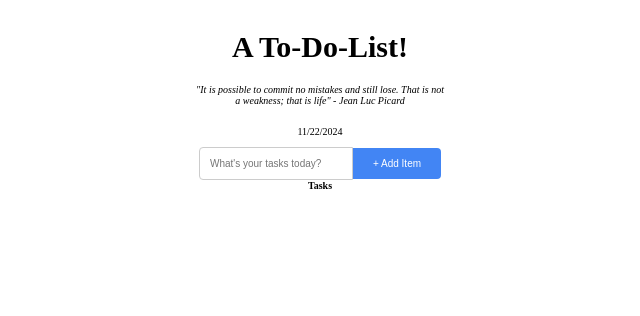
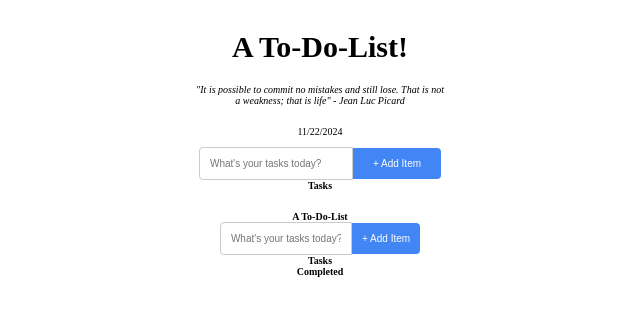
Before and after one commit to MukhriddinToshboyev/To-Do-List, a React (Vite) app: page / in a window 1280 px wide. Shown: the top 316 px of the page, without its empty margins (320-960 px from the left). Built offline with nearby package versions, Linux system fonts and the light colour scheme.

Commit message:
to-do-list jsx

```diff
--- /dev/null
+++ b/src/Taskbar/index.jsx
@@ -0,0 +1,182 @@
+import { useState } from "react";
+
+function Taskbar() {
+  const [tasks, setTasks] = useState([]);
+  const [taskInput, setTaskInput] = useState("");
+  const [editingTaskId, setEditingTaskId] = useState(null);
+
+  // Vazifa inputini yangilash
+  const handleInputChange = (e) => {
+    setTaskInput(e.target.value);
+  };
+
+  // Vazifa qo'shish
+  const handleAddTask = () => {
+    if (taskInput.trim()) {
+      const newTask = {
+        id: Date.now(),
+        text: taskInput,
+        completed: false,
+      };
+      setTasks([...tasks, newTask]);
+      setTaskInput("");
+    }
+  };
+
+  // Vazifani o'chirish
+  const handleDeleteTask = (id) => {
+    setTasks(tasks.filter((task) => task.id !== id));
+  };
+
+  // Vazifani tahrirlash
+  const handleEditTask = (id) => {
+    const taskToEdit = tasks.find((task) => task.id === id);
+    setTaskInput(taskToEdit.text);
+    setEditingTaskId(id);
+  };
+
+  // Vazifani yangilash
+  const handleUpdateTask = () => {
+    if (taskInput.trim()) {
+      setTasks(
+        tasks.map((task) =>
+          task.id === editingTaskId ? { ...task, text: taskInput } : task
+        )
+      );
+      setTaskInput("");
+      setEditingTaskId(null);
+    }
+  };
+
+  // Vazifani bajarilgan sifatida belgilash
+  const handleCompleteTask = (id) => {
+    setTasks(
+      tasks.map((task) =>
+        task.id === id ? { ...task, completed: !task.completed } : task
+      )
+    );
+  };
+
+  return (
+    <div style={{ padding: "20px", maxWidth: "500px", margin: "0 auto" }}>
+      <h1>A To-Do-List</h1>
+      <input
+        type="text"
+        value={taskInput}
+        onChange={handleInputChange}
+        placeholder="What's your tasks today?"
+        style={{
+          padding: "10px",
+          border: "1px solid #ccc",
+          borderRadius: "4px 0 0 4px",
+          outline: "none",
+          width: "calc(100% - 90px)",
+        }}
+      />
+      <button
+        onClick={editingTaskId ? handleUpdateTask : handleAddTask}
+        style={{
+          padding: "10px",
+          backgroundColor: "#4285f4",
+          color: "#fff",
+          border: "none",
+          borderRadius: "0 4px 4px 0",
+          cursor: "pointer",
+        }}
+      >
+        {editingTaskId ? "Update" : "+ Add Item"}
+      </button>
+
+      <h2>Tasks</h2>
+      <ul>
+        {tasks
+          .filter((task) => !task.completed)
+          .map((task) => (
+            <li key={task.id} style={{ display: "flex", alignItems: "center" }}>
+              <input
+                type="checkbox"
+                onChange={() => handleCompleteTask(task.id)}
+              />
+              <span style={{ flex: 1, margin: "0 10px" }}>{task.text}</span>
+              <button
+                onClick={() => handleEditTask(task.id)}
+                style={{
+                  marginRight: "5px",
+                  backgroundColor: "#17a2b8",
+                  color: "#fff",
+                  border: "none",
+                  padding: "5px 10px",
+                  borderRadius: "4px",
+                }}
+              >
+                Edit
+              </button>
+              <button
+                onClick={() => handleDeleteTask(task.id)}
+                style={{
+                  backgroundColor: "#dc3545",
+                  color: "#fff",
+                  border: "none",
+                  padding: "5px 10px",
+                  borderRadius: "4px",
+                }}
+              >
+                Delete
+              </button>
+            </li>
+          ))}
+      </ul>
+
+      <h2>Completed</h2>
+      <ul>
+        {tasks
+          .filter((task) => task.completed)
+          .map((task) => (
+            <li key={task.id} style={{ display: "flex", alignItems: "center" }}>
+              <input
+                type="checkbox"
+                checked
+                onChange={() => handleCompleteTask(task.id)}
+              />
+              <span
+                style={{
+                  flex: 1,
+                  margin: "0 10px",
+                  textDecoration: "line-through",
+                }}
+              >
+                {task.text}
+              </span>
+              <button
+                onClick={() => handleEditTask(task.id)}
+                style={{
+                  marginRight: "5px",
+                  backgroundColor: "#17a2b8",
+                  color: "#fff",
+                  border: "none",
+                  padding: "5px 10px",
+                  borderRadius: "4px",
+                }}
+              >
+                Edit
+              </button>
+              <button
+                onClick={() => handleDeleteTask(task.id)}
+                style={{
+                  backgroundColor: "#dc3545",
+                  color: "#fff",
+                  border: "none",
+                  padding: "5px 10px",
+                  borderRadius: "4px",
+                }}
+              >
+                Delete
+              </button>
+            </li>
+          ))}
+      </ul>
+    </div>
+  );
+}
+
+export default Taskbar;
--- a/src/To-Do-List/index.jsx
+++ b/src/To-Do-List/index.jsx
@@ -5,6 +5,7 @@ import Completed from "../Completed";
 
 import { useState } from "react";
 import { useEffect } from "react";
+import Taskbar from "../Taskbar";
 
 function Menu() {
   const [currentDate, setCurrentDate] = useState("");
@@ -32,15 +33,19 @@ function Menu() {
     }
   }
 
+  // Taskni o'chirish
   function handleDeleteTask(id) {
     setTasks(tasks.filter((task) => task.id !== id));
   }
 
+  // Taskni tahrirlash
   function handleEditTask(id) {
     const taskToEdit = tasks.find((task) => task.id === id);
     setTaskInput(taskToEdit.text);
     setEditingTaskId(id);
   }
+
+  // taskga yangi vazifa yuklash
 
   useEffect(() => {
     // Sanani formatlaymiz va saqlaymiz
@@ -76,187 +81,9 @@ function Menu() {
         handleDeleteTask={handleDeleteTask}
       />
       <Completed />
+      <Taskbar />
     </div>
   );
 }
 
 export default Menu;
-
-// {
-//   // const [tasks, setTasks] = useState([]);
-//   const [taskInput, setTaskInput] = useState("");
-//   const [editingTaskId, setEditingTaskId] = useState(null);
-
-//   // Vazifa inputini yangilash
-//   const handleInputChange = (e) => {
-//     setTaskInput(e.target.value);
-//   };
-
-//   // Vazifa qo'shish
-//   const handleAddTask = () => {
-//     if (taskInput.trim()) {
-//       const newTask = {
-//         id: Date.now(),
-//         text: taskInput,
-//         completed: false,
-//       };
-//       setTasks([...tasks, newTask]);
-//       setTaskInput("");
-//     }
-//   };
-
-//   // Vazifani o'chirish
-//   const handleDeleteTask = (id) => {
-//     setTasks(tasks.filter((task) => task.id !== id));
-//   };
-
-// // Vazifani tahrirlash
-// const handleEditTask = (id) => {
-//   const taskToEdit = tasks.find((task) => task.id === id);
-//   setTaskInput(taskToEdit.text);
-//   setEditingTaskId(id);
-// };
-
-// Vazifani yangilash
-// const handleUpdateTask = () => {
-//   if (taskInput.trim()) {
-//     setTasks(
-//       tasks.map((task) =>
-//         task.id === editingTaskId ? { ...task, text: taskInput } : task
-//       )
-//     );
-//     setTaskInput("");
-//     setEditingTaskId(null);
-//   }
-// };
-
-//   // Vazifani bajarilgan sifatida belgilash
-//   const handleCompleteTask = (id) => {
-//     setTasks(
-//       tasks.map((task) =>
-//         task.id === id ? { ...task, completed: !task.completed } : task
-//       )
-//     );
-//   };
-
-//   return (
-//     <div style={{ padding: "20px", maxWidth: "500px", margin: "0 auto" }}>
-//       <h1>A To-Do-List</h1>
-//       <input
-//         type="text"
-//         value={taskInput}
-//         onChange={handleInputChange}
-//         placeholder="What's your tasks today?"
-//         style={{
-//           padding: "10px",
-//           border: "1px solid #ccc",
-//           borderRadius: "4px 0 0 4px",
-//           outline: "none",
-//           width: "calc(100% - 90px)",
-//         }}
-//       />
-//       <button
-//         onClick={editingTaskId ? handleUpdateTask : handleAddTask}
-//         style={{
-//           padding: "10px",
-//           backgroundColor: "#4285f4",
-//           color: "#fff",
-//           border: "none",
-//           borderRadius: "0 4px 4px 0",
-//           cursor: "pointer",
-//         }}
-//       >
-//         {editingTaskId ? "Update" : "+ Add Item"}
-//       </button>
-
-// <h2>Tasks</h2>
-// <ul>
-//   {tasks
-//     .filter((task) => !task.completed)
-//     .map((task) => (
-//       <li key={task.id} style={{ display: "flex", alignItems: "center" }}>
-//         <input
-//           type="checkbox"
-//           onChange={() => handleCompleteTask(task.id)}
-//         />
-//         <span style={{ flex: 1, margin: "0 10px" }}>{task.text}</span>
-//         <button
-//           onClick={() => handleEditTask(task.id)}
-//           style={{
-//             marginRight: "5px",
-//             backgroundColor: "#17a2b8",
-//             color: "#fff",
-//             border: "none",
-//             padding: "5px 10px",
-//             borderRadius: "4px",
-//           }}
-//         >
-//           Edit
-//         </button>
-//         <button
-//           onClick={() => handleDeleteTask(task.id)}
-//           style={{
-//             backgroundColor: "#dc3545",
-//             color: "#fff",
-//             border: "none",
-//             padding: "5px 10px",
-//             borderRadius: "4px",
-//           }}
-//         >
-//           Delete
-//         </button>
-//       </li>
-//     ))}
-// </ul>
-
-//       <h2>Completed</h2>
-//       <ul>
-//         {tasks
-//           .filter((task) => task.completed)
-//           .map((task) => (
-//             <li key={task.id} style={{ display: "flex", alignItems: "center" }}>
-//               <input
-//                 type="checkbox"
-//                 checked
-//                 onChange={() => handleCompleteTask(task.id)}
-//               />
-//               <span
-//                 style={{
-//                   flex: 1,
-//                   margin: "0 10px",
-//                   textDecoration: "line-through",
-//                 }}
-//               >
-//                 {task.text}
-//               </span>
-//               <button
-//                 onClick={() => handleEditTask(task.id)}
-//                 style={{
-//                   marginRight: "5px",
-//                   backgroundColor: "#17a2b8",
-//                   color: "#fff",
-//                   border: "none",
-//                   padding: "5px 10px",
-//                   borderRadius: "4px",
-//                 }}
-//               >
-//                 Edit
-//               </button>
-//               <button
-//                 onClick={() => handleDeleteTask(task.id)}
-//                 style={{
-//                   backgroundColor: "#dc3545",
-//                   color: "#fff",
-//                   border: "none",
-//                   padding: "5px 10px",
-//                   borderRadius: "4px",
-//                 }}
-//               >
-//                 Delete
-//               </button>
-//             </li>
-//           ))}
-//       </ul>
-//     </div>
-//   );
-// }
```
